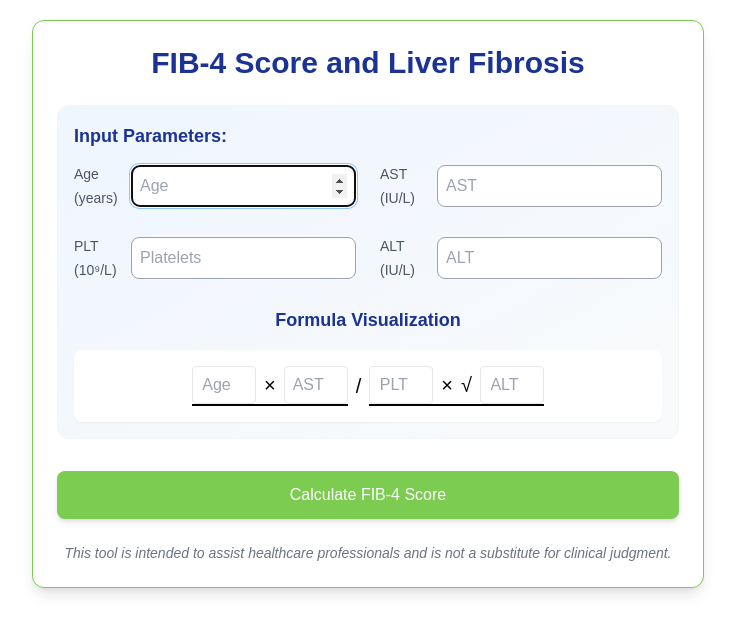
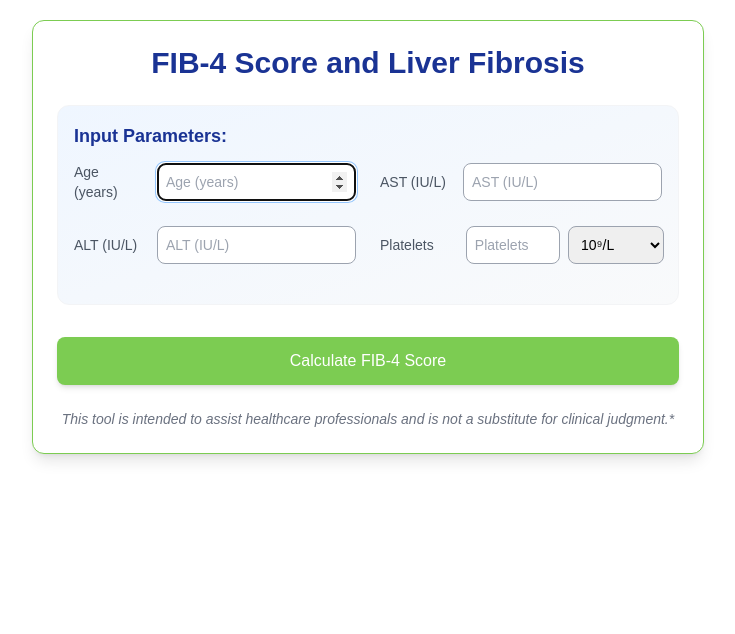
Before and after one commit to rajjakShaikh/FIB-4-calc_by_rajjak, a Next.js app: page / in a window 1280 px wide. Shown: the top 634 px of the page, without its empty margins (272-1007 px from the left). Built offline with nearby package versions, Linux system fonts and the light colour scheme.

Commit message:
added deedback content

```diff
--- a/src/app/page.js
+++ b/src/app/page.js
@@ -7,18 +7,20 @@ const FibCalculator = () => {
     ast: "",
     alt: "",
     platelets: "",
+    plateletUnit: "10^9/L",
   });
   const [result, setResult] = useState(null);
   const [riskCategory, setRiskCategory] = useState("");
-  const useAgeRef = useRef("");
-  const useASTRef = useRef("");
-  const useALTRef = useRef("");
-  const usePlateletsRef = useRef("");
+
+  const inputRefs = {
+    age: useRef(null),
+    ast: useRef(null),
+    alt: useRef(null),
+    platelets: useRef(null),
+  };
 
   useEffect(() => {
-    useAgeRef.current.focus();
-    useASTRef.current.valueOf = "";
-    usePlateletsRef.current.valueOf = "";
+    inputRefs.age.current?.focus();
   }, []);
 
   const handleInputChange = (e) => {
@@ -26,22 +28,52 @@ const FibCalculator = () => {
     setFormData({ ...formData, [name]: value });
   };
 
+  const handleUnitChange = (e) => {
+    setFormData({ ...formData, plateletUnit: e.target.value });
+  };
+
+  // const convertPlatelets = (platelets, unit) => {
+  //   const plateletsNum = parseFloat(platelets);
+  //   if (isNaN(plateletsNum)) return null;
+
+  //   switch (unit) {
+  //     case "10^3/μL":
+  //       return plateletsNum;
+  //     case "/μL":
+  //       return plateletsNum * 1000; // Convert to 10^3/μL
+  //     default:
+  //       return plateletsNum * 1000; // Convert 10^9/L to 10^3/μL
+  //   }
+  // };
+
+  const convertPlatelets = (platelets, unit) => {
+    const plateletsNum = parseFloat(platelets);
+    if (isNaN(plateletsNum)) return null;
+
+    switch (unit) {
+      case "10^9/L": // Base unit - no conversion needed
+        return plateletsNum;
+      case "10^3/μL": // Conversion factor is 1
+        return plateletsNum;
+      case "/μL": // Conversion factor is 10^-3
+        return plateletsNum * 0.001;
+      default:
+        return plateletsNum;
+    }
+  };
+
   const calculateFibScore = () => {
-    const { age, ast, alt, platelets } = formData;
-
-    // Convert inputs to numbers and validate
+    const { age, ast, alt, platelets, plateletUnit } = formData;
     const ageNum = parseFloat(age);
     const astNum = parseFloat(ast);
     const altNum = parseFloat(alt);
-    const plateletsNum = parseFloat(platelets);
+    const plateletsNum = convertPlatelets(platelets, plateletUnit);
 
-    // Validate inputs
     if (!ageNum || !astNum || !altNum || !plateletsNum) {
       alert("Please fill in all values");
       return;
     }
 
-    // Correct FIB-4 formula: (Age × AST) / (Platelets × √ALT)
     const fib4 = (ageNum * astNum) / (plateletsNum * Math.sqrt(altNum));
 
     let category = "";
@@ -57,7 +89,7 @@ const FibCalculator = () => {
   };
 
   return (
-    <div className="max-w-2xl mx-5 sm:mx-auto p-6 my-5 shadow-lg  bg-white border border-[#7CCC52] rounded-xl">
+    <div className="max-w-2xl mx-5 sm:mx-auto p-6 my-5 shadow-lg bg-white border border-[#7CCC52] rounded-xl">
       <h1 className="text-[22px] sm:text-3xl font-bold text-center mb-6 text-[#1A3394]">
         FIB-4 Score and Liver Fibrosis
       </h1>
@@ -66,120 +98,49 @@ const FibCalculator = () => {
         <p className="text-lg font-semibold mb-3 text-[#1A3394]">
           Input Parameters:
         </p>
-        <div className="grid grid-cols-1 md:grid-cols-2 gap-6 mb-6">
-          <div className="flex items-center gap-3">
-            <div className="w-32">
-              <span className="text-sm font-medium text-gray-600">
-                Age (years)
+        <div className="grid grid-cols-1 text-sm md:grid-cols-2 gap-6 mb-6">
+          {[
+            { label: "Age (years)", name: "age" },
+            { label: "AST (IU/L)", name: "ast" },
+            { label: "ALT (IU/L)", name: "alt" },
+          ].map(({ label, name }) => (
+            <div key={name} className="grid md:flex items-center gap-3">
+              <span className="w-32 text-sm font-medium text-gray-600">
+                {label}
               </span>
-            </div>
               <input
                 type="number"
-              name="age"
-              value={formData.age}
+                name={name}
+                value={formData[name]}
                 onChange={handleInputChange}
-              ref={useAgeRef}
-              placeholder="Age"
-              className="flex-1 p-2  border border-gray-400 rounded-lg focus:ring-2 focus:ring-blue-300 focus:border-blue-500 transition-all"
+                ref={inputRefs[name]}
+                placeholder={label}
+                className="flex-1 text-sm p-2 border border-gray-400 rounded-lg focus:ring-2 focus:ring-blue-300 focus:border-blue-500 transition-all"
               />
             </div>
-          <div className="flex items-center gap-3">
-            <div className="w-32">
-              <span className="text-sm font-medium text-gray-600">
-                AST (IU/L)
+          ))}
+          <div className="grid md:flex items-center gap-3">
+            <span className="w-32 text-sm font-medium text-gray-600">
+              Platelets
             </span>
-            </div>
-            <input
-              type="number"
-              name="ast"
-              value={formData.ast}
-              onChange={handleInputChange}
-              ref={useASTRef}
-              placeholder="AST"
-              className="flex-1 p-2 border border-gray-400 rounded-lg focus:ring-2 focus:ring-blue-300 focus:border-blue-500 transition-all"
-            />
-          </div>
-
-          <div className="flex items-center gap-3">
-            <div className="w-32">
-              <span className="text-sm font-medium text-gray-600">
-                PLT (10⁹/L)
-              </span>
-            </div>
-            <input
-              type="number"
-              name="platelets"
-              value={formData.platelets}
-              ref={usePlateletsRef}
-              onChange={handleInputChange}
-              placeholder="Platelets"
-              className="flex-1 p-2 border border-gray-400 rounded-lg focus:ring-2 focus:ring-blue-300 focus:border-blue-500 transition-all"
-            />
-          </div>
-          <div className="flex items-center gap-3">
-            <div className="w-32">
-              <span className="text-sm font-medium text-gray-600">
-                ALT (IU/L)
-              </span>
-            </div>
-            <input
-              type="number"
-              name="alt"
-              value={formData.alt}
-              ref={useALTRef}
-              onChange={handleInputChange}
-              placeholder="ALT"
-              className="!flex-1 p-2 border border-gray-400  rounded-lg focus:ring-2 focus:ring-blue-300 focus:border-blue-500 transition-all"
-            />
-          </div>
-        </div>
-
-        <div className="text-center text-lg font-semibold text-[#1A3394] mb-4">
-          Formula Visualization
-        </div>
-        <div className="flex items-center justify-center text-xl bg-white p-4 rounded-lg shadow-sm">
-          <div className="border-b-2 border-black text-center">
-            <div className="flex items-center gap-2">
-              <input
-                type="number"
-                name="age"
-                value={formData.age}
-                onChange={handleInputChange}
-                placeholder="Age"
-                className="w-10 md:w-16 text-[13px] md:text-[16px] p-1  border rounded text-center"
-              />
-              <span>×</span>
-              <input
-                type="number"
-                name="ast"
-                value={formData.ast}
-                onChange={handleInputChange}
-                placeholder="AST"
-                className="w-10 md:w-16 p-1 text-[13px] md:text-[16px] border rounded text-center"
-              />
-            </div>
-          </div>
-          <div className="mx-2">/</div>
-          <div className="border-b-2 border-black text-center">
-            <div className="flex items-center gap-2">
+            <div className="grid ml-0 md:ml-3 grid-cols-2 gap-2">
               <input
                 type="number"
                 name="platelets"
                 value={formData.platelets}
                 onChange={handleInputChange}
-                placeholder="PLT"
-                className="w-10 md:w-16 text-[13px] md:text-[16px] p-1 border rounded text-center"
+                placeholder="Platelets"
+                className="flex-1 p-2  border border-gray-400 rounded-lg focus:ring-2 focus:ring-blue-300 focus:border-blue-500 transition-all"
               />
-              <span>×</span>
-              <span>√</span>
-              <input
-                type="number"
-                name="alt"
-                value={formData.alt}
-                onChange={handleInputChange}
-                placeholder="ALT"
-                className="w-12 md:w-16 p-1 text-[13px] md:text-[16px] border rounded text-center"
-              />
+              <select
+                value={formData.plateletUnit}
+                onChange={handleUnitChange}
+                className="w-24 p-2 border mr-2 border-gray-400 rounded-lg focus:ring-2 focus:ring-blue-300 focus:border-blue-500"
+              >
+                <option value="10^9/L">10⁹/L</option>
+                <option value="10^3/μL">10³/μL</option>
+                <option value="/μL">/μL</option>
+              </select>
             </div>
           </div>
         </div>
@@ -187,9 +148,7 @@ const FibCalculator = () => {
 
       <button
         onClick={calculateFibScore}
-        className="w-full bg-[#7CCC52]  text-white py-3 px-6 rounded-lg
-
-        font-medium shadow-md"
+        className="w-full bg-[#7CCC52] text-white py-3 px-6 rounded-lg font-medium shadow-md"
       >
         Calculate FIB-4 Score
       </button>
@@ -203,63 +162,48 @@ const FibCalculator = () => {
             </div>
             <div
               className={`p-6 rounded-xl border ${
-                riskCategory === "Low Risk"
-                  ? "bg-gradient-to-br from-green-50 to-white border-green-100"
-                  : riskCategory === "High Risk"
-                  ? "bg-gradient-to-br from-red-50 to-white border-red-100"
-                  : "bg-gradient-to-br from-yellow-50 to-white border-yellow-100"
+                riskCategory.includes("Low")
+                  ? "border-green-100"
+                  : riskCategory.includes("High")
+                  ? "border-red-100"
+                  : "border-yellow-100"
               }`}
             >
               <p className="text-sm text-gray-600 mb-2">Risk Category</p>
               <p className="text-3xl font-bold">{riskCategory}</p>
             </div>
           </div>
-
-          <div className="bg-white p-4 rounded-xl border text-center border-gray-100 shadow-md">
+        </div>
+      )}
+      {riskCategory && (
+        <div className="bg-white p-4 my-4 rounded-xl border text-center border-gray-100 shadow-md">
           {riskCategory === "High Risk" && (
             <div className="flex items-center space-x-3 text-red-500 font-bold  ">
               <p className="text-md text-center font-bold">
-                  This FIB-4 score is categorized as high risk*
+                This FIB-4 score is categorized as high risk for liver fibrosis.
               </p>
             </div>
           )}
           {riskCategory === "Low Risk" && (
-              <div className="flex items-center space-x-3 text-green-700  ">
+            <div className="flex items-center space-x-3 text-green-700">
               <p className="text-md text-center font-bold">
-                  This FIB-4 score is categorized as low risk*
+                This FIB-4 score is categorized as low risk for liver fibrosis.
               </p>
             </div>
           )}
           {riskCategory === "Indeterminate Risk" && (
-              <div className="flex items-center space-x-3 text-yellow-500  ">
+            <div className="flex items-center space-x-3 text-yellow-500">
               <p className="text-md text-center font-bold">
-                  This FIB-4 score is categorized as indeterminate risk*
+                This FIB-4 score is categorized as indeterminate risk for liver
               </p>
             </div>
           )}
-          </div>
-
-          {/* Risk Categories */}
-          <div className="grid grid-cols-1 md:grid-cols-3 sm:grid-cols-1 gap-4 mt-6">
-            <div className="p-4 rounded-xl bg-gradient-to-br from-green-50 to-white border border-green-100">
-              <p className="text-green-800 font-medium">{"<"} 1.3</p>
-              <p className="text-sm text-green-600">Low Risk</p>
-            </div>
-            <div className="p-4 rounded-xl bg-gradient-to-br from-yellow-50 to-white border border-yellow-100">
-              <p className="text-yellow-800 font-medium">1.3 - 2.67</p>
-              <p className="text-sm text-yellow-600">Indeterminate</p>
-            </div>
-            <div className="p-4 rounded-xl bg-gradient-to-br from-red-50 to-white border border-red-100">
-              <p className="text-red-800 font-medium">{">"} 2.67</p>
-              <p className="text-sm text-red-600">High Risk</p>
-            </div>
-          </div>
         </div>
       )}
 
       <p className="mt-6 text-sm text-gray-500 text-center italic">
         This tool is intended to assist healthcare professionals and is not a
-        substitute for clinical judgment.
+        substitute for clinical judgment.*
       </p>
     </div>
   );
```
Lines whose indentation alone changed are shown as unchanged.
